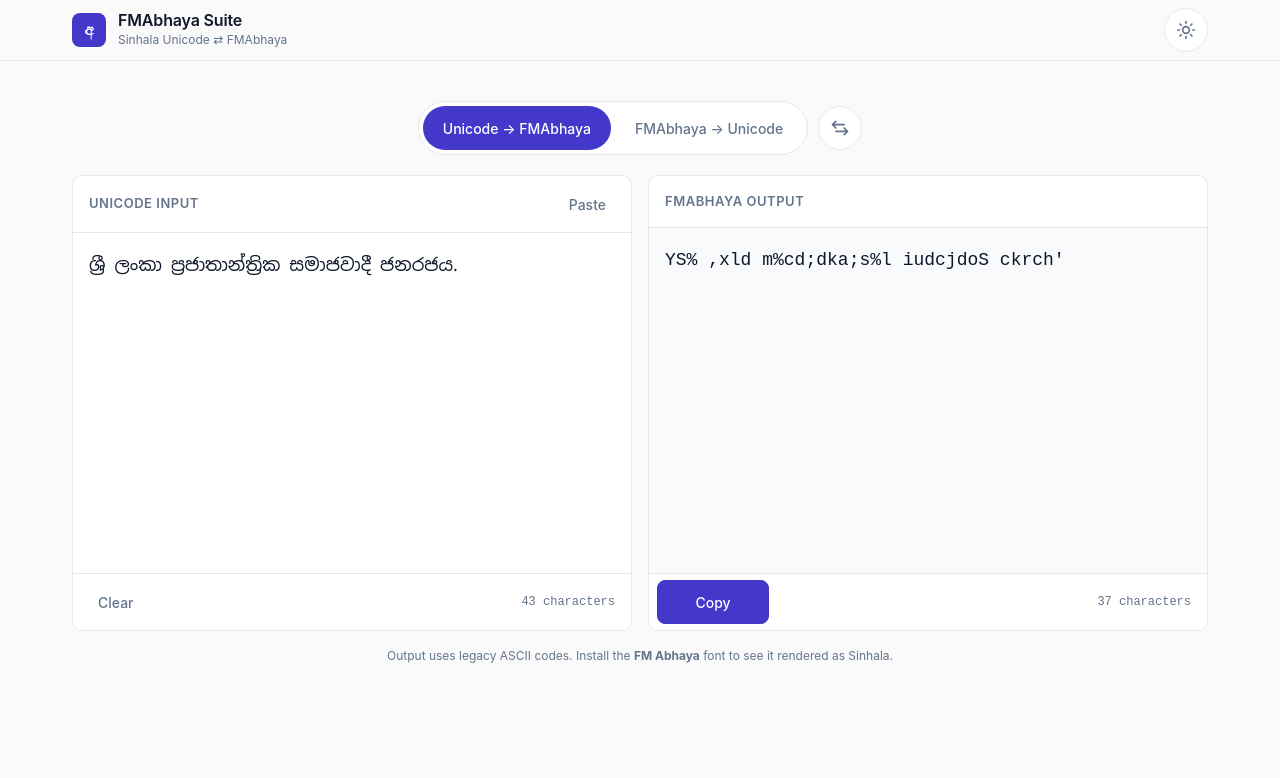
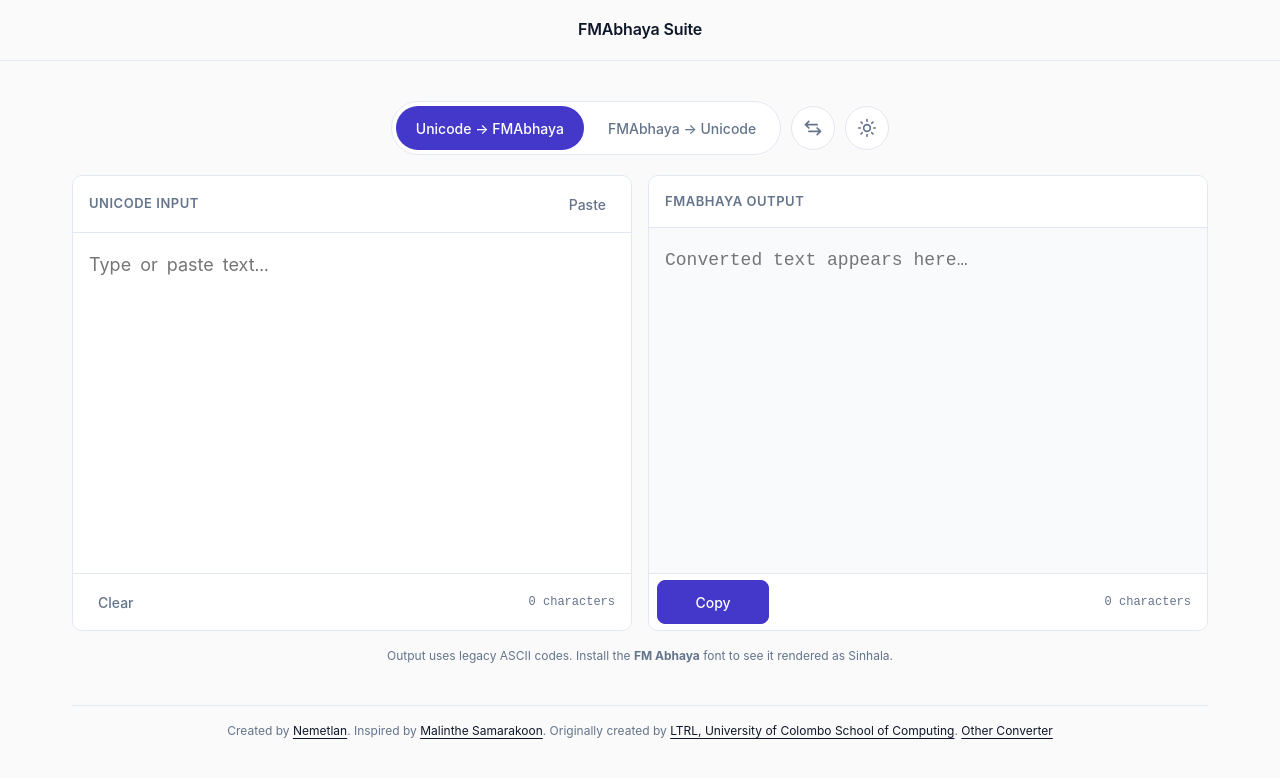
Before and after one commit to Nemetlan/FMAbhaya-Suite, a website built with Vite: page index.html in a window 1280 px wide. Built offline with nearby package versions, Linux system fonts and the light colour scheme.

Commit message:
Refactor code structure for improved readability and maintainability

```diff
--- a/index.html
+++ b/index.html
@@ -18,15 +18,11 @@
   <header class="header">
     <div class="container header__row">
       <div class="brand">
-        <span class="brand__mark" aria-hidden="true">අ</span>
         <div>
           <h1 class="brand__title">FMAbhaya Suite</h1>
-          <p class="brand__sub">Sinhala Unicode ⇄ FMAbhaya</p>
         </div>
       </div>
-      <button id="theme-btn" class="icon-btn" type="button" aria-label="Toggle theme" title="Toggle theme">
-        <svg viewBox="0 0 24 24" width="20" height="20" fill="none" stroke="currentColor" stroke-width="2" stroke-linecap="round" stroke-linejoin="round" aria-hidden="true"><circle cx="12" cy="12" r="4"/><path d="M12 2v2M12 20v2M4.9 4.9l1.4 1.4M17.7 17.7l1.4 1.4M2 12h2M20 12h2M4.9 19.1l1.4-1.4M17.7 6.3l1.4-1.4"/></svg>
-      </button>
+
     </div>
   </header>
 
@@ -36,8 +32,12 @@
         <button id="mode-uni" class="seg__btn" type="button" aria-pressed="true">Unicode → FMAbhaya</button>
         <button id="mode-fm" class="seg__btn" type="button" aria-pressed="false">FMAbhaya → Unicode</button>
       </div>
+      <span id="direction-status" class="mode__status" aria-live="polite">Unicode → FMAbhaya</span>
       <button id="swap-btn" class="icon-btn" type="button" aria-label="Swap direction (Ctrl/⌘ + K)" title="Swap (Ctrl/⌘ + K)">
         <svg viewBox="0 0 24 24" width="20" height="20" fill="none" stroke="currentColor" stroke-width="2" stroke-linecap="round" stroke-linejoin="round" aria-hidden="true"><path d="M7 4 3 8l4 4M3 8h14M17 20l4-4-4-4M21 16H7"/></svg>
+      </button>
+      <button id="theme-btn" class="icon-btn" type="button" aria-label="Toggle theme" title="Toggle theme">
+        <svg viewBox="0 0 24 24" width="20" height="20" fill="none" stroke="currentColor" stroke-width="2" stroke-linecap="round" stroke-linejoin="round" aria-hidden="true"><circle cx="12" cy="12" r="4"/><path d="M12 2v2M12 20v2M4.9 4.9l1.4 1.4M17.7 17.7l1.4 1.4M2 12h2M20 12h2M4.9 19.1l1.4-1.4M17.7 6.3l1.4-1.4"/></svg>
       </button>
     </div>
 
@@ -60,7 +60,7 @@
           <label id="out-title" for="out" class="pane__title">FMAbhaya output</label>
         </div>
         <textarea id="out" class="pane__text pane__text--out" readonly spellcheck="false"
-          placeholder="Converted text appears here…"></textarea>
+          placeholder="Converted text appears here…" ></textarea>
         <div class="pane__foot">
           <button id="copy-btn" class="btn btn--primary" type="button">
             <span id="copy-label">Copy</span>
@@ -74,5 +74,13 @@
       Output uses legacy ASCII codes. Install the <strong>FM Abhaya</strong> font to see it rendered as Sinhala.
     </p>
   </main>
+  <footer class="footer container">
+    <p>
+      Created by <a href="https://www.drafnet.eu.org/" target="_blank" rel="noopener noreferrer">Nemetlan</a>.
+      Inspired by <a href="http://malinthe.com/" target="_blank" rel="noopener noreferrer">Malinthe Samarakoon</a>.
+      Originally created by <a href="http://www.ucsc.cmb.ac.lk/ltrl/services/feconverter/" target="_blank" rel="noopener noreferrer">LTRL, University of Colombo School of Computing</a>.
+      <a href="http://www.ucsc.cmb.ac.lk/ltrl/services/feconverter/" target="_blank" rel="noopener noreferrer">Other Converter</a>
+    </p>
+  </footer>
 </body>
 </html>
--- a/src/main.js
+++ b/src/main.js
@@ -3,7 +3,7 @@
 
 const $ = (id) => document.getElementById(id);
 const src = $("src"), out = $("out");
-const SAMPLE = "ශ්‍රී ලංකා ප්‍රජාතාන්ත්‍රික සමාජවාදී ජනරජය.";
+
 
 let toFM = true;
 
@@ -22,6 +22,7 @@
   $("mode-fm").setAttribute("aria-pressed", String(!toFM));
   $("src-title").textContent = toFM ? "Unicode input" : "FMAbhaya input";
   $("out-title").textContent = toFM ? "FMAbhaya output" : "Unicode output";
+  $("direction-status").textContent = toFM ? "Unicode → FMAbhaya" : "FMAbhaya → Unicode";
   out.classList.toggle("pane__text--out", toFM);
   src.classList.toggle("pane__text--out", !toFM);
   if (swapText) src.value = carry;
@@ -66,5 +67,4 @@
   try { localStorage.setItem("theme", root.dataset.theme); } catch {}
 });
 
-src.value = SAMPLE;
 convert();
--- a/src/style.css
+++ b/src/style.css
@@ -5,6 +5,18 @@
   --fs-text: clamp(16px, 1rem + 0.2vw, 18px);
   color-scheme: light;
 }
+
+
+
+
+@font-face {
+  font-family: '4u-bindumathi';
+  src: url('./assets/fonts/4u-bindumathi.ttf') format('ttf');
+  font-weight: 400;
+  font-style: normal;
+  font-display: swap;
+}
+
 @media (prefers-color-scheme: dark) {
   :root:not([data-theme="light"]) {
     --bg: #0b0f17; --surface: #121826; --text: #e6eaf2; --muted: #8a94a8;
@@ -25,7 +37,7 @@
   font: 400 15px/1.5 Inter, system-ui, -apple-system, "Segoe UI", sans-serif;
   padding-bottom: env(safe-area-inset-bottom, 0px);
 }
-.container { width: 100%; max-width: 1200px; margin-inline: auto; padding-inline: clamp(16px, 4vw, 32px); }
+.container { width: 100%; max-width: 1200px; margin-inline: auto; padding-inline: clamp(16px, 4vw, 32px); align-items: center; height: max-content; }
 
 /* Header */
 .header {
@@ -34,7 +46,7 @@
   backdrop-filter: blur(10px); border-bottom: 1px solid var(--border);
   padding-top: env(safe-area-inset-top, 0px);
 }
-.header__row { display: flex; align-items: center; justify-content: space-between; min-height: 60px; gap: 12px; }
+.header__row { display: flex; align-items: center; justify-content: center; min-height: 60px; gap: 12px; }
 .brand { display: flex; align-items: center; gap: 12px; min-width: 0; }
 .brand__mark {
   width: 34px; height: 34px; flex: none; display: grid; place-items: center;
@@ -46,6 +58,7 @@
 /* Controls */
 .main { padding-block: clamp(20px, 4vw, 40px); }
 .mode { display: flex; align-items: center; justify-content: center; gap: 10px; margin-bottom: 20px; }
+.mode__status { display: none; }
 .seg { display: flex; padding: 4px; gap: 4px; border: 1px solid var(--border); border-radius: 999px; background: var(--surface); max-width: 100%; }
 .seg__btn {
   min-height: 44px; padding: 0 clamp(12px, 3vw, 20px); border: 0; border-radius: 999px; cursor: pointer;
@@ -82,9 +95,16 @@
   flex: 1; width: 100%; min-height: 340px; padding: 16px; border: 0; resize: none; outline: none;
   background: transparent; color: var(--text); font: 400 var(--fs-text)/1.8 "FM Abhaya", "Iskoola Pota", "Noto Sans Sinhala", Inter, system-ui, sans-serif;
 }
-.pane__text--out { font-family: "FMAbhaya", "FM Abhaya", "JetBrains Mono", ui-monospace, monospace; background: color-mix(in srgb, var(--hover) 50%, transparent); }
+.pane__text--out { font-family: "4u-bindumathi", "FMAbhaya", "FM Abhaya", "JetBrains Mono", ui-monospace, monospace; background: color-mix(in srgb, var(--hover) 50%, transparent); }
 .stats { font: 500 12px "JetBrains Mono", ui-monospace, monospace; color: var(--muted); }
 .note { margin: 16px 0 0; text-align: center; font-size: 12px; color: var(--muted); }
+.footer { padding-block: 0 24px; }
+.footer p {
+  margin: 0; border-top: 1px solid var(--border); padding-top: 16px;
+  color: var(--muted); font-size: 12px; text-align: center;
+}
+.footer a { color: var(--text); text-underline-offset: 3px; }
+.footer a:hover { color: var(--accent); }
 
 /* Mobile */
 @media (max-width: 767px) {
@@ -92,6 +112,12 @@
   .pane__text { min-height: 220px; }
   .brand__sub { display: none; }
   .mode { flex-wrap: nowrap; }
+  .seg { display: none; }
+  .mode__status {
+    display: block; min-width: 0; min-height: 44px; padding: 0 10px; border-radius: 999px;
+    background: var(--accent); color: var(--accent-text); font-size: 13px; font-weight: 500;
+    line-height: 44px; white-space: nowrap;
+  }
   .seg__btn { padding: 0 10px; font-size: 13px; }
 }
 @media (max-width: 380px) { .seg__btn { font-size: 12px; padding: 0 8px; } }
```
Also changed, not shown: src/assets/fonts/4u-bindumathi.ttf (added).
